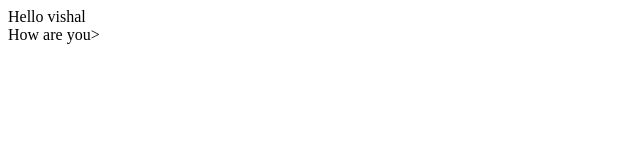
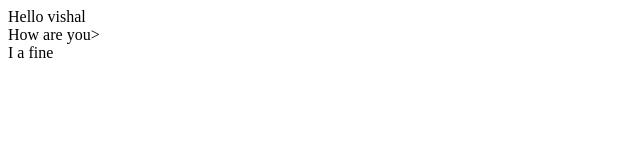
Before and after one commit to w3villa-vishal-maurya/new-setup-project, a plain HTML site: page index.html in a window 1280 px wide. Shown: the full height of the page, 0-640 px from the left. Drawn offline with Linux system fonts and the light colour scheme.

Commit message:
feat: update

```diff
--- a/index.html
+++ b/index.html
@@ -8,5 +8,6 @@
 <body>
     <div>Hello vishal</div>
     <div>How are you></div>
+    <div>I a fine</div>
 </body>
 </html>
```
